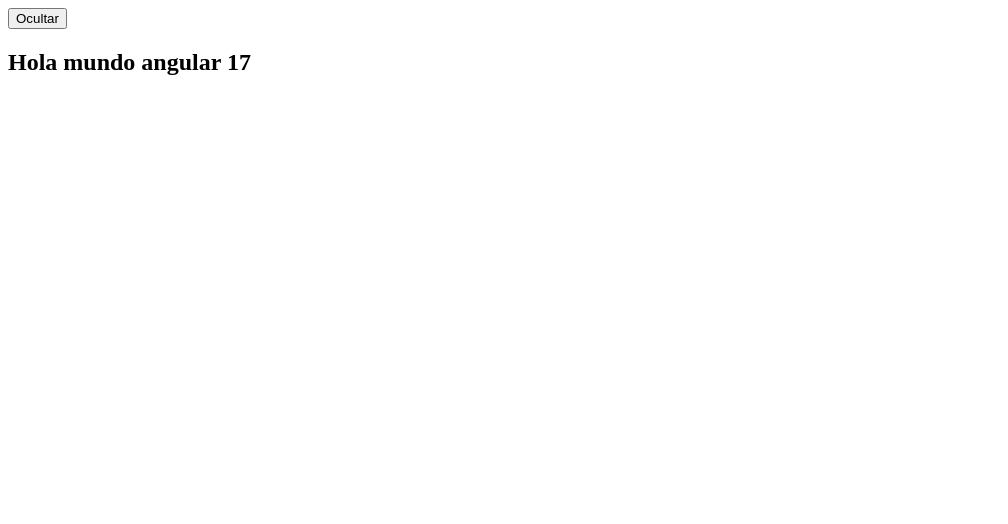
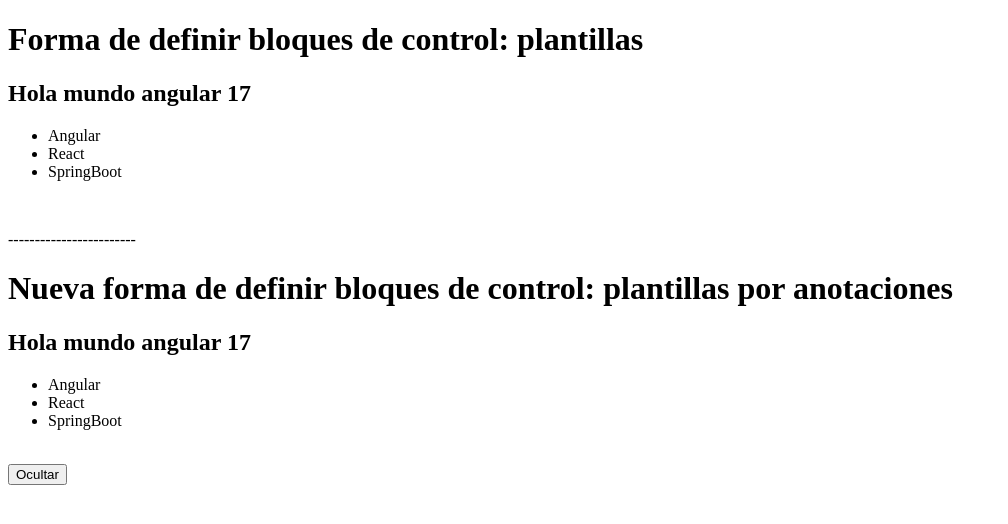
Before and after one commit to LuisGarcia15/CursoSpring, an Angular app in the folder angular-app/: page / in a window 1280 px wide. Both pictures are taken after a click on the button "Mostrar". Shown: the top 524 px of the page, without its empty margins (0-1008 px from the left). Built offline with nearby package versions, Linux system fonts and the light colour scheme.

Commit message:
estudiando los bloques de control if y for en angular. creando un modelo para mostrar información de productos. creando directorios de Component y Service

```diff
--- a/angular-app/src/app/app.component.html
+++ b/angular-app/src/app/app.component.html
@@ -1,7 +1,4 @@
-<button type="button" (click)="setEnabled()">
-  <!-- Similar al operador ternario en java -->
-  {{enabled? 'Ocultar' : 'Mostrar'}}
-</button>
+<h1>Forma de definir bloques de control: plantillas</h1>
 <div *ngIf="enabled; else notEnabled">
   <h2>{{title}}</h2>
 </div>
@@ -10,3 +7,28 @@ variable enabled en falsa, muestra el contenido del componente con notEnabled --
 <ng-template #notEnabled>
   <div>Lo sentimos, no esta disponible</div>
 </ng-template>
+<!-- For en angular, es un For Each-->
+<ul *ngIf="enabled">
+  <li *ngFor="let course of courses">{{course}}</li>
+</ul>
+<br>
+<p>------------------------</p>
+<h1>Nueva forma de definir bloques de control: plantillas por anotaciones</h1>
+<!-- If con anotaciones -->
+@if(enabled){
+  <h2>{{title}}</h2>
+<ul>
+<!-- For con anotaciones -->
+<!-- index es un contador interno obligatorio colocar -->
+@for (course of courses; track $index) {
+  <li>{{course}}</li>
+}
+</ul>
+}@else {
+  <div>Lo sentimos, no esta disponible</div>
+}
+<br>
+<button type="button" (click)="setEnabled()">
+  <!-- Similar al operador ternario en java -->
+  {{enabled? 'Ocultar' : 'Mostrar'}}
+</button>
--- a/angular-app/src/app/app.component.ts
+++ b/angular-app/src/app/app.component.ts
@@ -21,6 +21,8 @@ export class AppComponent {
   title = 'Hola mundo angular 17';
   enabled : boolean = false;
 
+  courses: string[] = ['Angular', 'React', 'SpringBoot'];
+
   setEnabled(): void{
     /*Similar al operador ternario en java*/
     this.enabled = this.enabled? false: true;
--- /dev/null
+++ b/angular-app/src/app/products/components/product/product.component.html
@@ -0,0 +1 @@
+<p>product works!</p>
```
Also changed, not shown: angular-app/src/app/products/components/product/product.component.ts (added, +18 -0 lines), angular-app/src/app/products/models/product.ts (added, +10 -0 lines), angular-app/src/app/products/services/product.service.ts (added, +23 -0 lines), angular-app/src/app/products/components/product/product.component.css (added), 2 other files (tests, documents, lock files or other folders).
